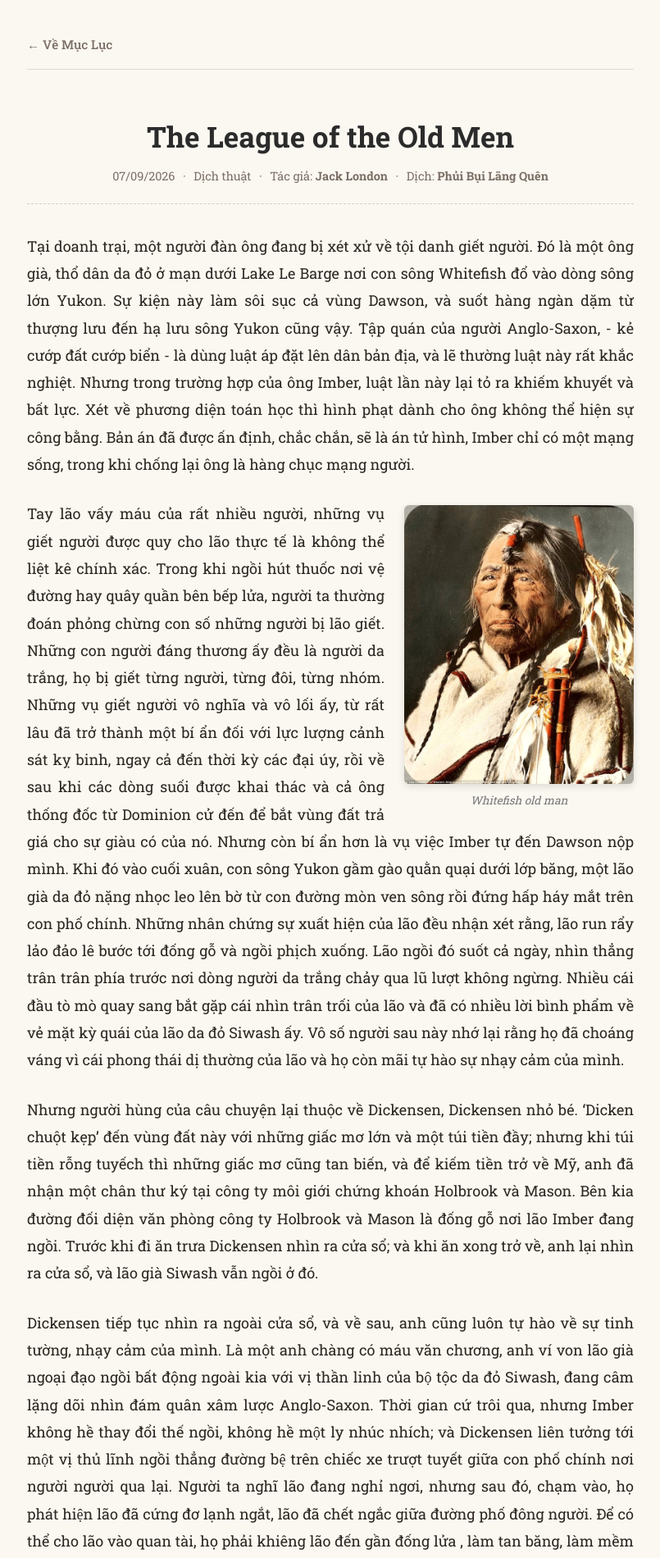
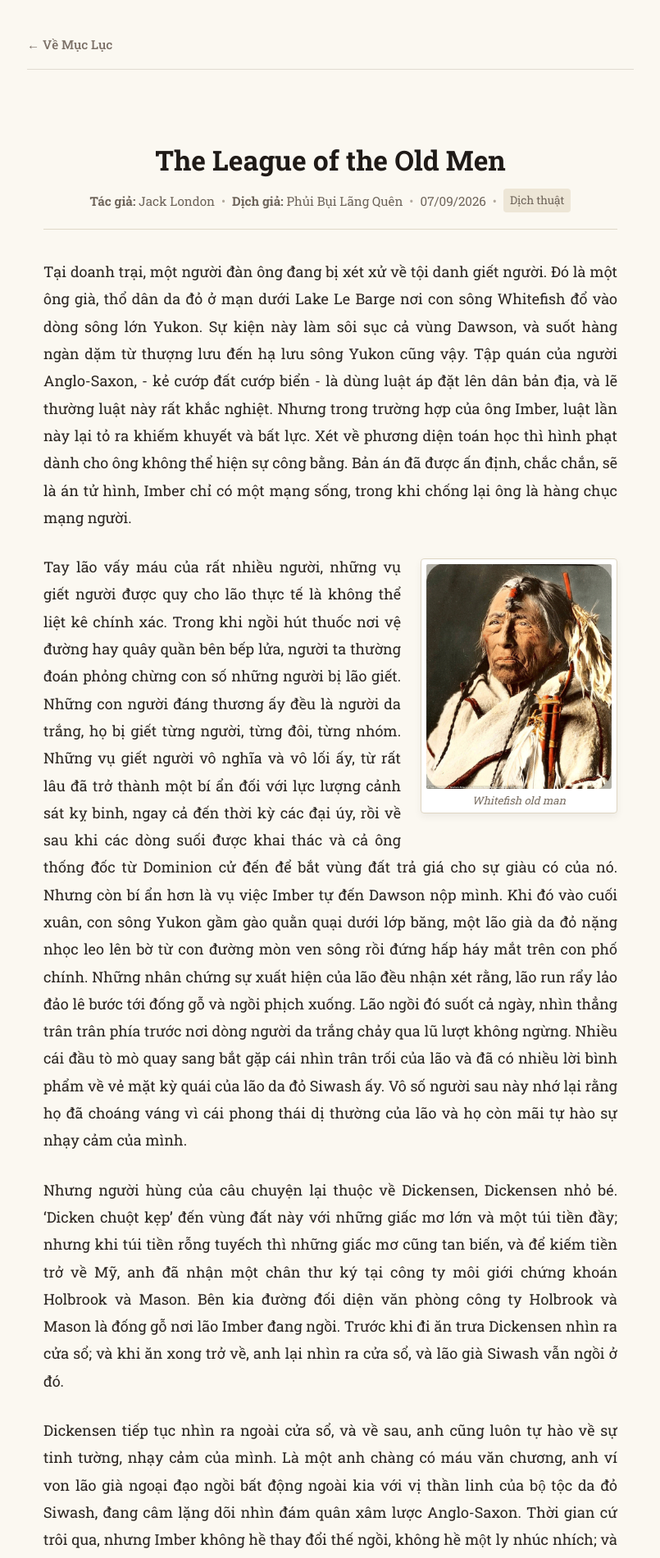
Before and after one commit to PhamQuyMui43/my-reading-blog, a Jekyll site: the page built from _posts/2026-09-06-The-League-of-the-Old-Men.md, in a window 1280 px wide. Shown: the top 1900 px of the page at 82% size, without its empty margins (237-1042 px from the left). Built offline with Jekyll 4.4.1, drawn with Linux system fonts in a browser that asks for light colours; some web fonts are replaced; our own code applies the rules of GitHub Pages for plain Markdown files; some of the changed text lies outside the part shown.

Commit message:
sua post

```diff
--- a/_layouts/post.html
+++ b/_layouts/post.html
@@ -3,101 +3,188 @@ layout: default
 ---
 
 <article class="post-container">
-  <!-- Phần tiêu đề và thông tin bài viết -->
+  <!-- Phần thông tin đầu bài viết -->
   <header class="post-header">
     <h1 class="post-title">{{ page.title }}</h1>
-    <div class="post-meta-info">
-      <span class="post-date">{{ page.date | date: "%d/%m/%Y" }}</span>
-      {% if page.category %}
-        <span class="meta-dot">&middot;</span>
-        <span class="post-cat">{{ page.category }}</span>
-      {% endif %}
+
+    <div class="post-metadata">
       {% if page.author %}
-        <span class="meta-dot">&middot;</span>
-        <span class="post-author">Tác giả: <strong>{{ page.author }}</strong></span>
+        <span class="meta-item"><strong>Tác giả:</strong> {{ page.author }}</span>
       {% endif %}
       {% if page.translator %}
-        <span class="meta-dot">&middot;</span>
-        <span class="post-translator">Dịch: <strong>{{ page.translator }}</strong></span>
+        <span class="meta-separator">•</span>
+        <span class="meta-item"><strong>Dịch giả:</strong> {{ page.translator }}</span>
+      {% endif %}
+      {% if page.date %}
+        <span class="meta-separator">•</span>
+        <span class="meta-item"><time datetime="{{ page.date | date_to_xmlschema }}">{{ page.date | date: "%d/%m/%Y" }}</time></span>
+      {% endif %}
+      {% if page.category %}
+        <span class="meta-separator">•</span>
+        <span class="category-badge">{{ page.category }}</span>
       {% endif %}
     </div>
   </header>
 
-  <!-- Phần nội dung chính nhận trực tiếp font, size, text-color từ front matter -->
-  <div class="post-body" style="
-    {% if page.font_family %}font-family: {{ page.font_family }};{% endif %}
-    {% if page.font_size %}font-size: {{ page.font_size }};{% endif %}
-    {% if page.text_color %}color: {{ page.text_color }};{% endif %}
-  ">
+  <!-- Nội dung bài viết -->
+  <div class="post-body">
     {{ content }}
   </div>
+
+  <!-- Nút điều hướng chân bài viết -->
+  <footer class="post-footer">
+    <div class="divider-ornament">❖ ❖ ❖</div>
+    <a href="{{ site.baseurl }}/" class="btn-back">← Quay lại Mục lục</a>
+  </footer>
 </article>
 
 <style>
+  /* 1. Khung đọc sách: Gom gọn ở giữa, tránh trống trải trên màn hình lớn */
+  .post-container {
+    max-width: 780px;
+    margin: 0 auto;
+    padding: 30px 20px 60px 20px;
+    line-height: 1.85;
+    background-color: {{ page.bg_color | default: "#fbf8f1" }};
+    color: {{ page.text_color | default: "#2c2621" }};
+    font-family: {{ page.font_family | default: "'Roboto Slab', serif" }};
+    font-size: {{ page.font_size | default: "18px" }};
+    box-sizing: border-box;
+  }
+
+  /* 2. Tiêu đề và thông tin bài viết */
   .post-header {
+    text-align: center;
     margin-bottom: 35px;
     padding-bottom: 20px;
-    border-bottom: 1px dashed #d5cebf;
-    text-align: center;
+    border-bottom: 1px solid #dfd8c8;
   }
   .post-title {
-    font-size: 2.2rem;
+    font-size: 2.1rem;
     font-weight: 700;
+    line-height: 1.35;
     margin-bottom: 12px;
-    line-height: 1.3;
+    color: #1f1a17;
   }
-  .post-meta-info {
-    font-size: 0.9rem;
-    color: #7a6e65;
+  .post-metadata {
+    font-size: 0.95rem;
+    color: #6e645a;
+    display: flex;
+    justify-content: center;
+    align-items: center;
+    flex-wrap: wrap;
+    gap: 8px;
   }
-  .meta-dot {
-    margin: 0 6px;
+  .meta-separator {
+    color: #b0a89d;
+  }
+  .category-badge {
+    background-color: #ede6d6;
+    padding: 2px 8px;
+    border-radius: 4px;
+    font-size: 0.85rem;
   }
 
-  /* Định dạng nội dung bài đọc */
+  /* 3. Thân bài viết */
   .post-body {
-    line-height: 1.85;
     text-align: justify;
+    text-justify: inter-word;
   }
   .post-body p {
     margin-bottom: 1.5em;
   }
 
-  /* Ảnh căn phải văn bản */
+  /* 4. Khối ảnh minh họa trên MÁY TÍNH */
   .img-right {
     float: right;
+    width: 240px;
+    max-width: 40%;
     margin: 6px 0 16px 24px;
-    max-width: 280px;
     text-align: center;
+    background: #fff;
+    padding: 6px;
+    border: 1px solid #ded5c2;
+    border-radius: 4px;
+    box-shadow: 0 4px 10px rgba(0, 0, 0, 0.06);
   }
   .img-right img {
     width: 100%;
     height: auto;
-    border-radius: 6px;
-    box-shadow: 0 3px 10px rgba(0, 0, 0, 0.12);
     display: block;
+    border-radius: 2px;
   }
   .img-right .caption {
     display: block;
-    margin-top: 8px;
-    font-size: 0.85rem;
-    color: #777;
+    font-size: 0.82rem;
     font-style: italic;
+    color: #7a6e62;
+    margin-top: 6px;
+    line-height: 1.3;
   }
 
-  /* Khối ghi chú của người dịch */
-  .translator-note {
-    background-color: rgba(0, 0, 0, 0.035);
-    border-left: 3px solid #9c8e82;
-    padding: 14px 18px;
-    margin: 25px 0;
-    font-size: 0.95em;
-    font-style: italic;
-    border-radius: 0 6px 6px 0;
-  }
-
-  /* Ngắt dòng sau ảnh nổi */
   .clearfix {
     clear: both;
   }
+
+  /* 5. Khung lời người dịch */
+  .translator-note {
+    background: #f4ede0;
+    border-left: 3px solid #8c7355;
+    padding: 14px 18px;
+    margin: 30px 0;
+    border-radius: 0 6px 6px 0;
+    font-size: 0.92em;
+    font-style: italic;
+    color: #4a3e33;
+    line-height: 1.65;
+  }
+
+  /* 6. Chân bài viết */
+  .post-footer {
+    text-align: center;
+    margin-top: 50px;
+    padding-top: 20px;
+  }
+  .divider-ornament {
+    color: #b0a89d;
+    font-size: 0.9rem;
+    margin-bottom: 25px;
+    letter-spacing: 4px;
+  }
+  .btn-back {
+    display: inline-block;
+    padding: 8px 18px;
+    border: 1px solid #8c7355;
+    border-radius: 20px;
+    color: #4a3e33;
+    text-decoration: none;
+    font-size: 0.9rem;
+    transition: all 0.2s ease;
+  }
+  .btn-back:hover {
+    background-color: #8c7355;
+    color: #ffffff;
+  }
+
+  /* 7. XỬ LÝ RIÊNG CHO MÀN HÌNH ĐIỆN THOẠI (Samsung, iPhone...) */
+  @media (max-width: 650px) {
+    .post-container {
+      padding: 20px 14px 40px 14px;
+      font-size: 17px;
+    }
+    .post-title {
+      font-size: 1.65rem;
+    }
+    /* Trên điện thoại: Ảnh chỉ chiếm 48%, nổi sang phải để chữ ôm gọn gàng, không choán màn hình */
+    .img-right {
+      float: right;
+      width: 48%;
+      max-width: 170px;
+      margin: 4px 0 12px 14px;
+      padding: 4px;
+    }
+    .post-body {
+      text-align: left; /* Điện thoại đọc căn trái tránh bị giãn thưa chữ */
+    }
+  }
 </style>
```
